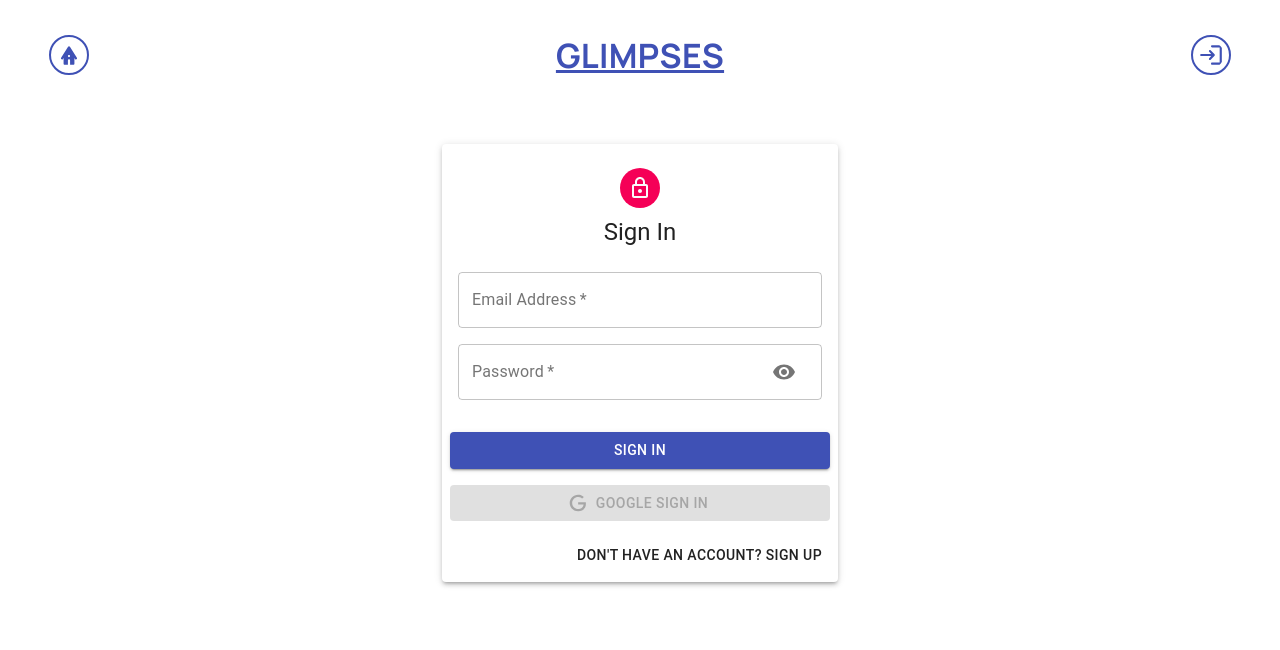
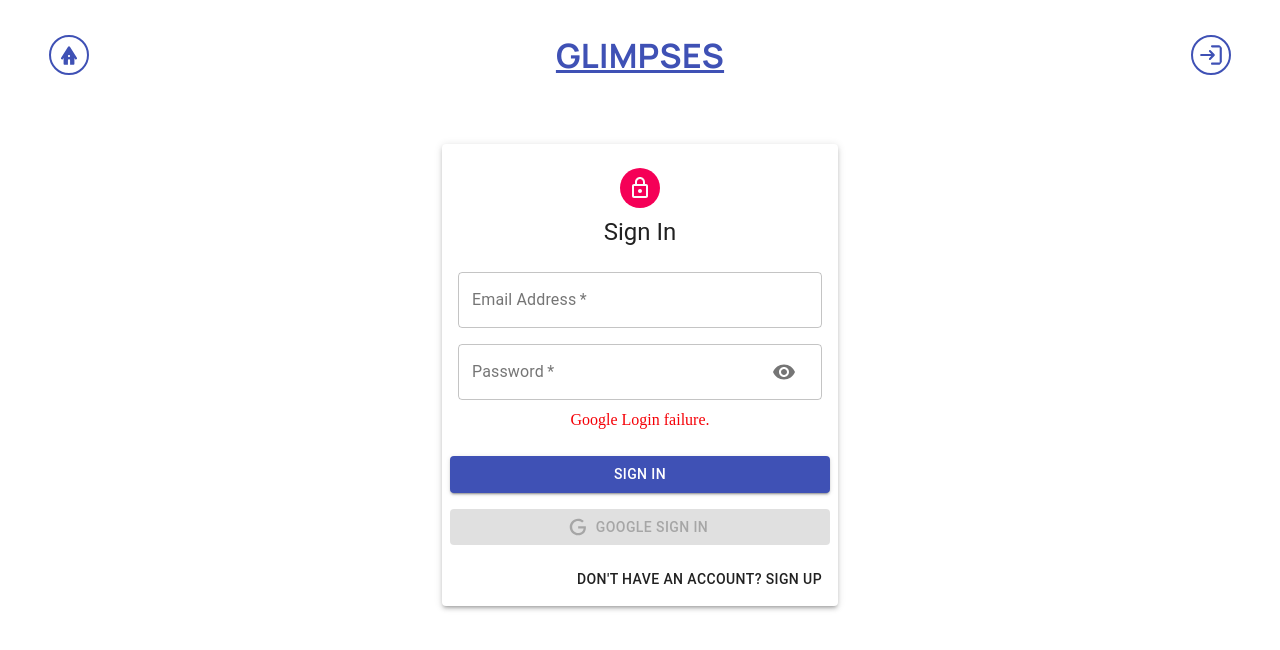
Before and after one commit to LeoDarpan/glimpses-client, a React (Create React App) app: page /auth in a window 1280 px wide. Shown: the top 650 px of the page. Built offline with nearby package versions, Linux system fonts and the light colour scheme.

Commit message:
Added error message for google login

```diff
--- a/src/App.js
+++ b/src/App.js
@@ -4,7 +4,7 @@ import "./App.css";
 
 import { Container } from '@material-ui/core';
 
-import { Navbar, Home, Auth, PostDetails, Openers } from './components';
+import { Navbar, Home, Auth, PostDetails } from './components';
 
 function App() {
     const [user, setUser] = useState(null);
--- a/src/components/Auth/Auth.js
+++ b/src/components/Auth/Auth.js
@@ -19,6 +19,8 @@ const Auth = () => {
     const classes = useStyles();
     const [isSignup, setIsSignup] = useState(false);
     const [showPassword, setShowPassword] = useState(false);
+    const [loginFailure, setLoginFailure] = useState(false);
+    const [message, setMessage] = useState('');
     const dispatch = useDispatch();
     const history = useHistory();
     const [formData, setFormData] = useState(initialState);
@@ -55,6 +57,8 @@ const Auth = () => {
     const googleFailure = (error) => {
         console.log("Google Sign in failed. Try again later!")
         console.log(error);
+        setLoginFailure(true);
+        setMessage(error);
     }
     return (
         <Container component='main' maxWidth='xs'>
@@ -102,6 +106,9 @@ const Auth = () => {
                             handleShowPassword={handleShowPassword}
                         />
                         {
+                            loginFailure && <Typography variant='text' className={classes.messageBox}>Google Login failure. <span className={classes.message}>{message.error}</span></Typography>
+                        }
+                        {
                             isSignup && <Input name='confirmPassword' type='password' handleChange={handleChange} label='Confirm Password'/>
                         }
                         <Button className={classes.submit} fullWidth variant='contained' color='primary' type='submit'>
--- a/src/components/Auth/styles.js
+++ b/src/components/Auth/styles.js
@@ -27,4 +27,13 @@ export default makeStyles((theme) => ({
   googleButton: {
     marginBottom: theme.spacing(2),
   },
+  messageBox: {
+    textAlign: 'center',
+    width: '100%',
+    color: '#F50007'
+  },
+  message:{
+    fontStyle: 'italic',
+    textTransform: 'uppercase',
+  }
 }));
--- a/src/components/Pagination/Pagination.jsx
+++ b/src/components/Pagination/Pagination.jsx
@@ -18,9 +18,9 @@ const Paginate = ({page}) => {
 
     useEffect(() => {
         if(page) dispatch(getPosts(page));
-    }, [page]);
+    }, [dispatch, page]);
 
-    if (page > 1) return  (
+    if (totalPages > 1) return  (
         <Pagination
             classes={{ ul: classes.ul }}
             count={totalPages}
```
Also changed, not shown: 1 other file (tests, documents, lock files or other folders).
